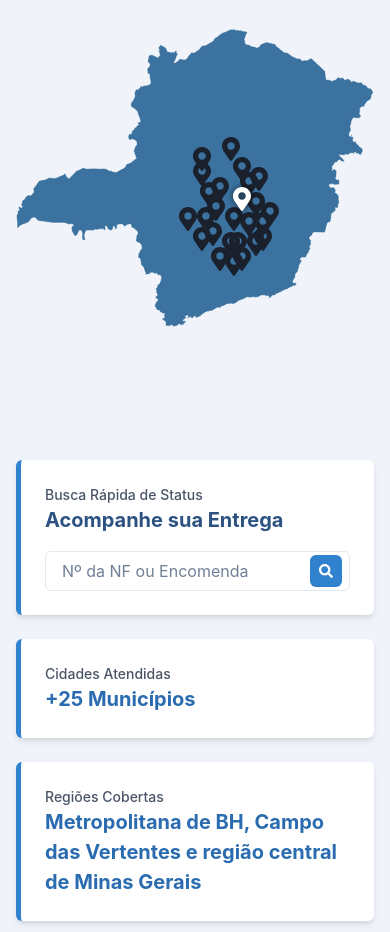
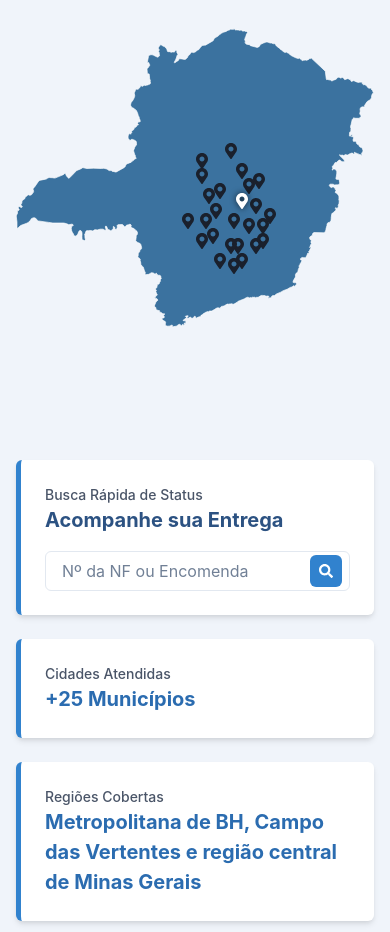
Before and after one commit to arturLoliveira/linhares-logistica, a React (Vite) app: page / in a window 390 px wide. Shown: the part 1580-2512 px from the top of the page. Built offline with nearby package versions, Linux system fonts and the light colour scheme.

Commit message:
ajuste de posição do mapa para mobile

```diff
--- a/src/components/coverageMap.tsx
+++ b/src/components/coverageMap.tsx
@@ -254,7 +254,7 @@ function CoverageMap() {
                                     transform="translate(-50%, -50%)"
                                     zIndex={cidade.isFeatured ? 10 : 1}
                                     color={cidade.isFeatured ? 'white' : 'gray.800'}
-                                    fontSize="1.5rem"
+                                    fontSize={{base:"1rem", md: "1.5rem"}}
                                     cursor="pointer"
                                     _hover={{
                                         transform: "translate(-50%, -50%) scale(1.5)",
```
